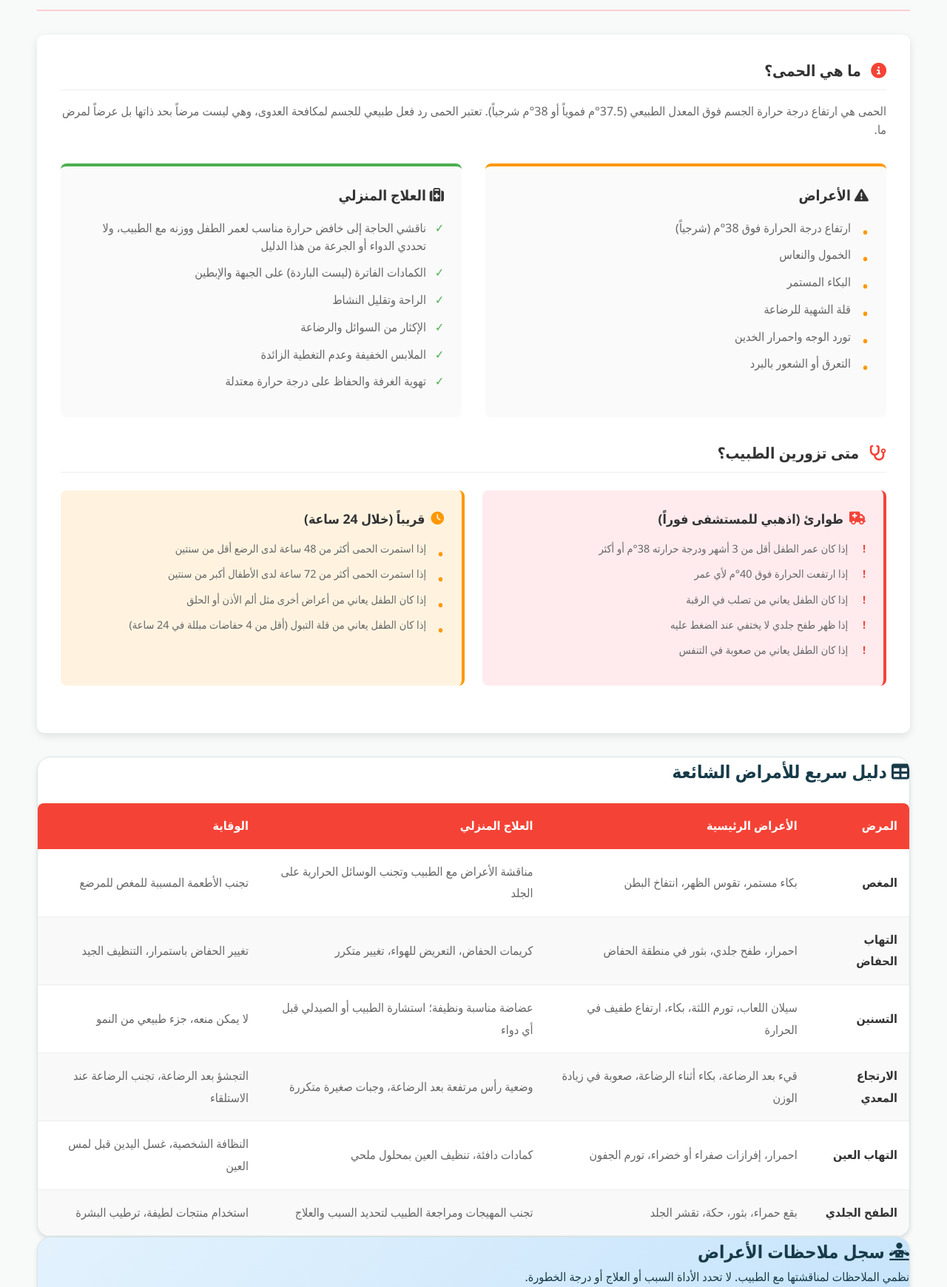
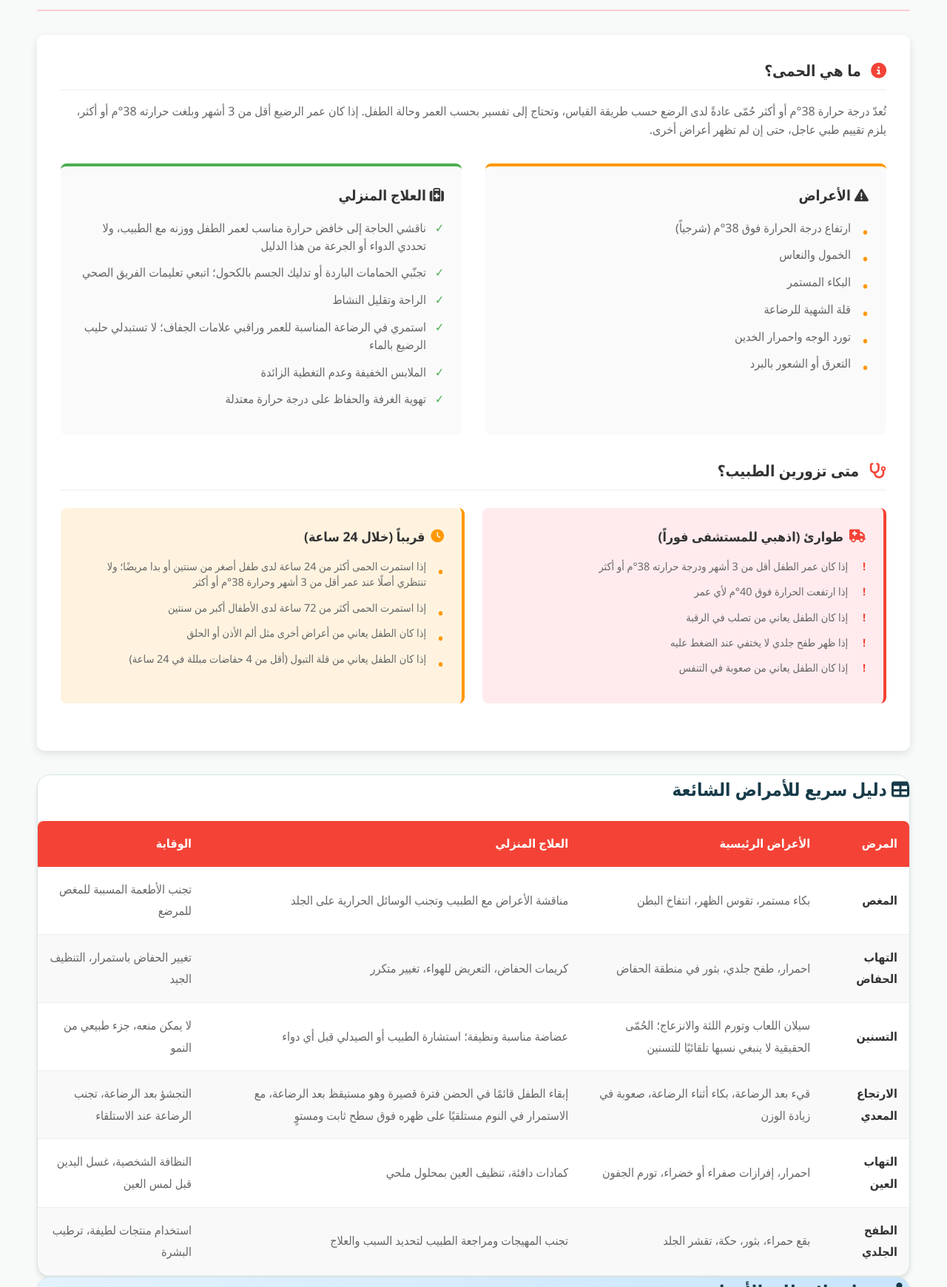
Before and after one commit to imadtbn/ri3aya, a plain HTML site: page pages/diseases.html in a window 1280 px wide. Shown: the part 740-2480 px from the top of the page at 74% size. Drawn offline with Linux system fonts and the light colour scheme.

Commit message:
medical(content): improve fever urgency, infant sleep and vaccination disclaimers

```diff
--- a/pages/diseases.html
+++ b/pages/diseases.html
@@ -111,8 +111,7 @@
                     <div class="disease-info">
                         <div class="info-section">
                             <h3><i class="fas fa-info-circle"></i> ما هي الحمى؟</h3>
-                            <p>الحمى هي ارتفاع درجة حرارة الجسم فوق المعدل الطبيعي (37.5°م فموياً أو 38°م شرجياً). تعتبر
-                                الحمى رد فعل طبيعي للجسم لمكافحة العدوى، وهي ليست مرضاً بحد ذاتها بل عرضاً لمرض ما.</p>
+                            <p>تُعدّ درجة حرارة 38°م أو أكثر حُمّى عادةً لدى الرضع حسب طريقة القياس، وتحتاج إلى تفسير بحسب العمر وحالة الطفل. إذا كان عمر الرضيع أقل من 3 أشهر وبلغت حرارته 38°م أو أكثر، يلزم تقييم طبي عاجل، حتى إن لم تظهر أعراض أخرى.</p>
                         </div>
 
                         <div class="info-grid">
@@ -132,9 +131,9 @@
                                 <h3><i class="fas fa-medkit"></i> العلاج المنزلي</h3>
                                 <ul>
                                     <li>ناقشي الحاجة إلى خافض حرارة مناسب لعمر الطفل ووزنه مع الطبيب، ولا تحددي الدواء أو الجرعة من هذا الدليل</li>
-                                    <li>الكمادات الفاترة (ليست الباردة) على الجبهة والإبطين</li>
+                                    <li>تجنّبي الحمامات الباردة أو تدليك الجسم بالكحول؛ اتبعي تعليمات الفريق الصحي</li>
                                     <li>الراحة وتقليل النشاط</li>
-                                    <li>الإكثار من السوائل والرضاعة</li>
+                                    <li>استمري في الرضاعة المناسبة للعمر وراقبي علامات الجفاف؛ لا تستبدلي حليب الرضيع بالماء</li>
                                     <li>الملابس الخفيفة وعدم التغطية الزائدة</li>
                                     <li>تهوية الغرفة والحفاظ على درجة حرارة معتدلة</li>
                                 </ul>
@@ -158,7 +157,7 @@
                                 <div class="warning-level soon">
                                     <h4><i class="fas fa-clock"></i> قريباً (خلال 24 ساعة)</h4>
                                     <ul>
-                                        <li>إذا استمرت الحمى أكثر من 48 ساعة لدى الرضع أقل من سنتين</li>
+                                        <li>إذا استمرت الحمى أكثر من 24 ساعة لدى طفل أصغر من سنتين أو بدا مريضًا؛ ولا تنتظري أصلًا عند عمر أقل من 3 أشهر وحرارة 38°م أو أكثر</li>
                                         <li>إذا استمرت الحمى أكثر من 72 ساعة لدى الأطفال أكبر من سنتين</li>
                                         <li>إذا كان الطفل يعاني من أعراض أخرى مثل ألم الأذن أو الحلق</li>
                                         <li>إذا كان الطفل يعاني من قلة التبول (أقل من 4 حفاضات مبللة في 24 ساعة)</li>
@@ -268,10 +267,10 @@
                                 <h3><i class="fas fa-medkit"></i> العلاج المنزلي</h3>
                                 <ul>
                                     <li>العسل (للأطفال فوق سنة واحدة فقط)</li>
-                                    <li>الراحة والنوم مع رفع الرأس قليلاً</li>
+                                    <li>النوم دائمًا على الظهر على سطح ثابت ومستوٍ، دون وسادة أو رفع فراش الرضيع</li>
                                     <li>الترطيب الجوي باستخدام مرطب الهواء</li>
-                                    <li>الإكثار من السوائل الدافئة المناسبة للعمر</li>
-                                    <li>التنفس في حمام مليء بالبخار الدافئ</li>
+                                    <li>استمرار الرضاعة والسوائل المناسبة للعمر وتقييم الطبيب عند صعوبة التنفس أو قلة الرضاعة</li>
+                                    <li>تجنبي تعريض الطفل للبخار الساخن تفاديًا للحروق</li>
                                     <li>تجنبي الزيوت الساخنة أو العلاجات الموضعية غير الموصوفة؛ استشيري المختص عند صعوبة التنفس أو استمرار الأعراض</li>
                                     <li>تجنب المهيجات مثل الدخان والعطور</li>
                                 </ul>
@@ -408,14 +407,14 @@
                                 </tr>
                                 <tr>
                                     <td><strong>التسنين</strong></td>
-                                    <td>سيلان اللعاب، تورم اللثة، بكاء، ارتفاع طفيف في الحرارة</td>
+                                    <td>سيلان اللعاب وتورم اللثة والانزعاج؛ الحُمّى الحقيقية لا ينبغي نسبها تلقائيًا للتسنين</td>
                                     <td>عضاضة مناسبة ونظيفة؛ استشارة الطبيب أو الصيدلي قبل أي دواء</td>
                                     <td>لا يمكن منعه، جزء طبيعي من النمو</td>
                                 </tr>
                                 <tr>
                                     <td><strong>الارتجاع المعدي</strong></td>
                                     <td>قيء بعد الرضاعة، بكاء أثناء الرضاعة، صعوبة في زيادة الوزن</td>
-                                    <td>وضعية رأس مرتفعة بعد الرضاعة، وجبات صغيرة متكررة</td>
+                                    <td>إبقاء الطفل قائمًا في الحضن فترة قصيرة وهو مستيقظ بعد الرضاعة، مع الاستمرار في النوم مستلقيًا على ظهره فوق سطح ثابت ومستوٍ</td>
                                     <td>التجشؤ بعد الرضاعة، تجنب الرضاعة عند الاستلقاء</td>
                                 </tr>
                                 <tr>
```
